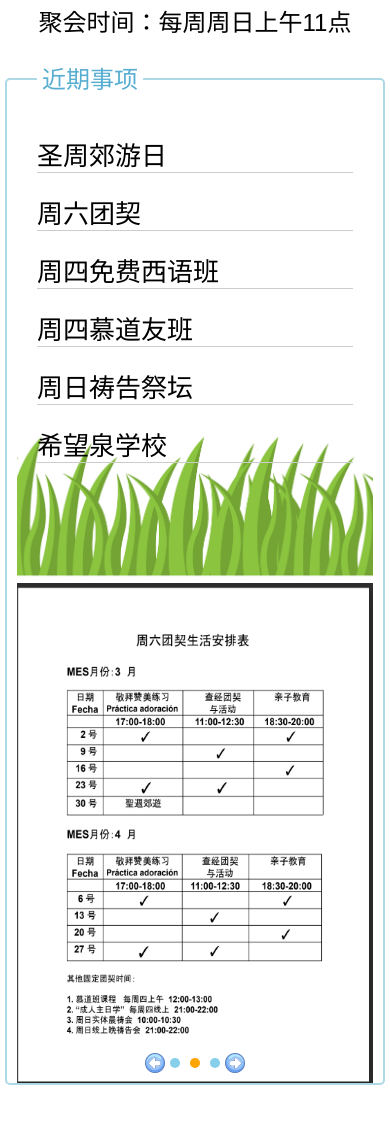
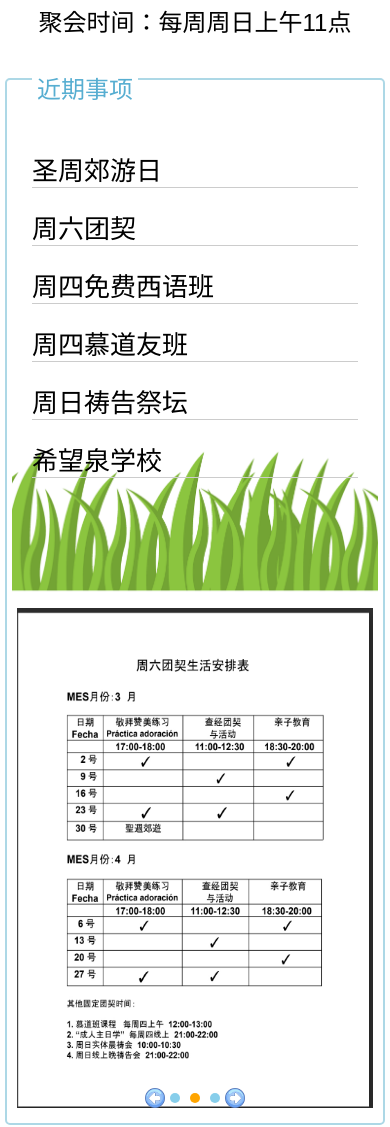
Before and after one commit to xwqc/xwqc.github.io, a plain HTML site: page index.html in a window 390 px wide. Shown: the part 692-1819 px from the top of the page. Drawn offline with Linux system fonts and the light colour scheme.

Commit message:
Add files via upload

```diff
--- a/index.html
+++ b/index.html
@@ -89,7 +89,8 @@
 							<img src="images/icon/prev.png">
 						</button>
 						<ul>
-							<li class="cyc-btn cyc-btn-active"></li>
+							<!-- <li class="cyc-btn cyc-btn-active"></li> -->
+							<li class="cyc-btn"></li>
 							<li class="cyc-btn"></li>
 							<li class="cyc-btn"></li>
 						</ul>
--- a/main.css
+++ b/main.css
@@ -224,6 +224,7 @@ nav {
 	@media screen and (max-width: 1200px) {
 	height:auto;
 	border-radius: 5px;
+	padding:10px 5px;
 	}
 }
 .news-title {
@@ -238,6 +239,7 @@ nav {
 }
 .news-list {
 	width:550px;
+	margin:5px;
 	background-image: url('images/extra/grass.png');
   background-size: cover;
 	background-repeat: no-repeat;
@@ -276,6 +278,7 @@ nav {
 	width:550px;
 	height:700px;
 	overflow:hidden;
+	margin:5px;
 	@media screen and (max-width: 550px) {
 	width:auto;
 	height:500px;
@@ -284,6 +287,7 @@ nav {
 #banner {
 	height:690px;
 	display:block;
+	margin:0 auto;
 	@media screen and (max-width: 550px) {
 	max-width:100%;
 	height:500px;
@@ -382,6 +386,9 @@ section {
 	margin-bottom:20px;
 	padding-left:5px;
 	text-indent: 0px;
+	@media screen and (max-width: 1200px) {
+	margin-left:30px;
+	}
 }
 
 .subtitle {
@@ -518,6 +525,9 @@ section {
 			display:flex;
 			justify-content:space-between;
 			align-items:center;
+	@media screen and (max-width: 1200px) {
+			bottom:0px;
+	}
     }
     .cycle ul {
       list-style: none;
@@ -756,6 +766,7 @@ width:30px;
 }
 .left-col, .right-col {
 	width:32%;
+	padding:20px 0px;
 	@media screen and (max-width: 1200px) {
 		width:600px;
 	}
```
